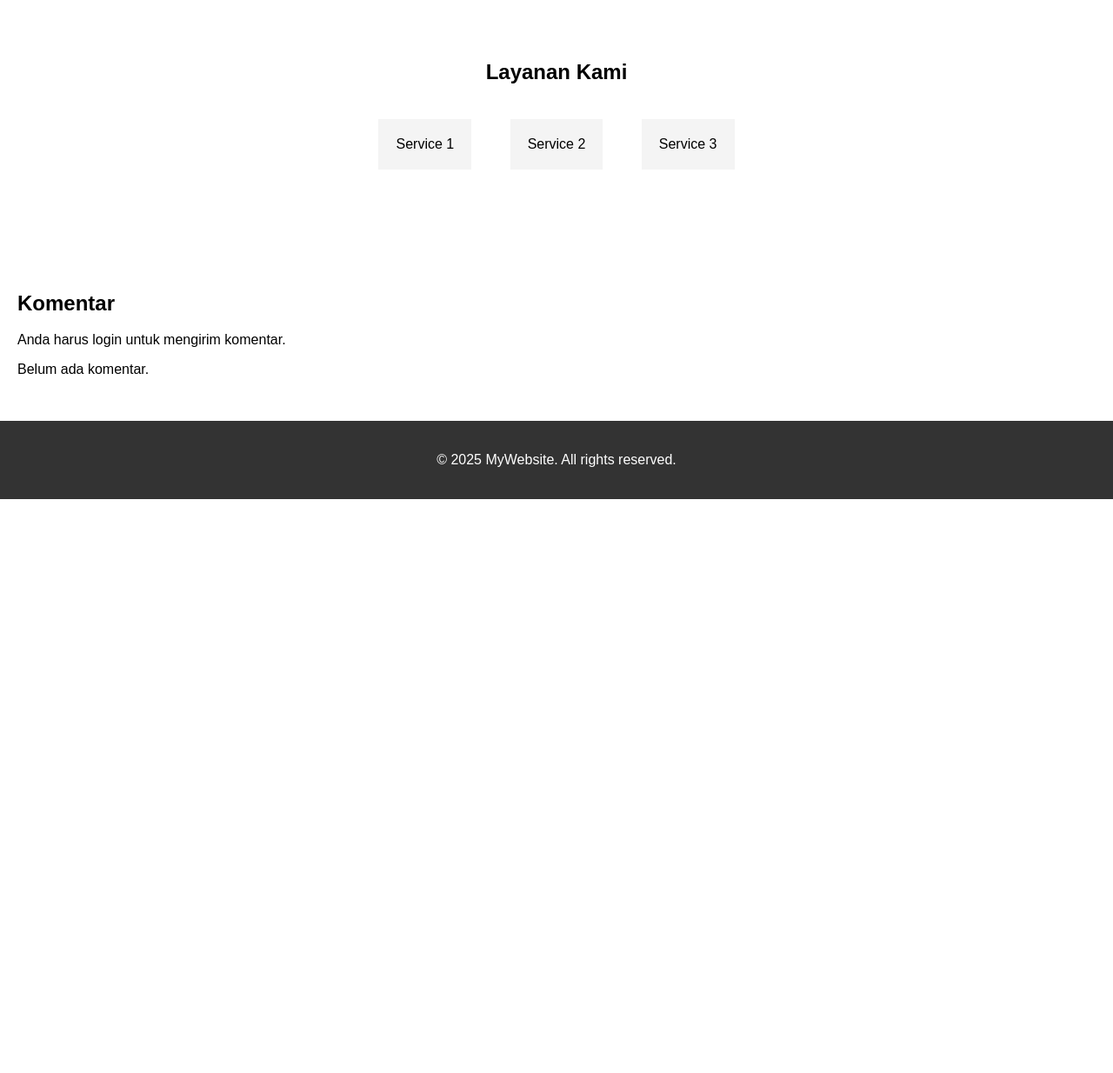
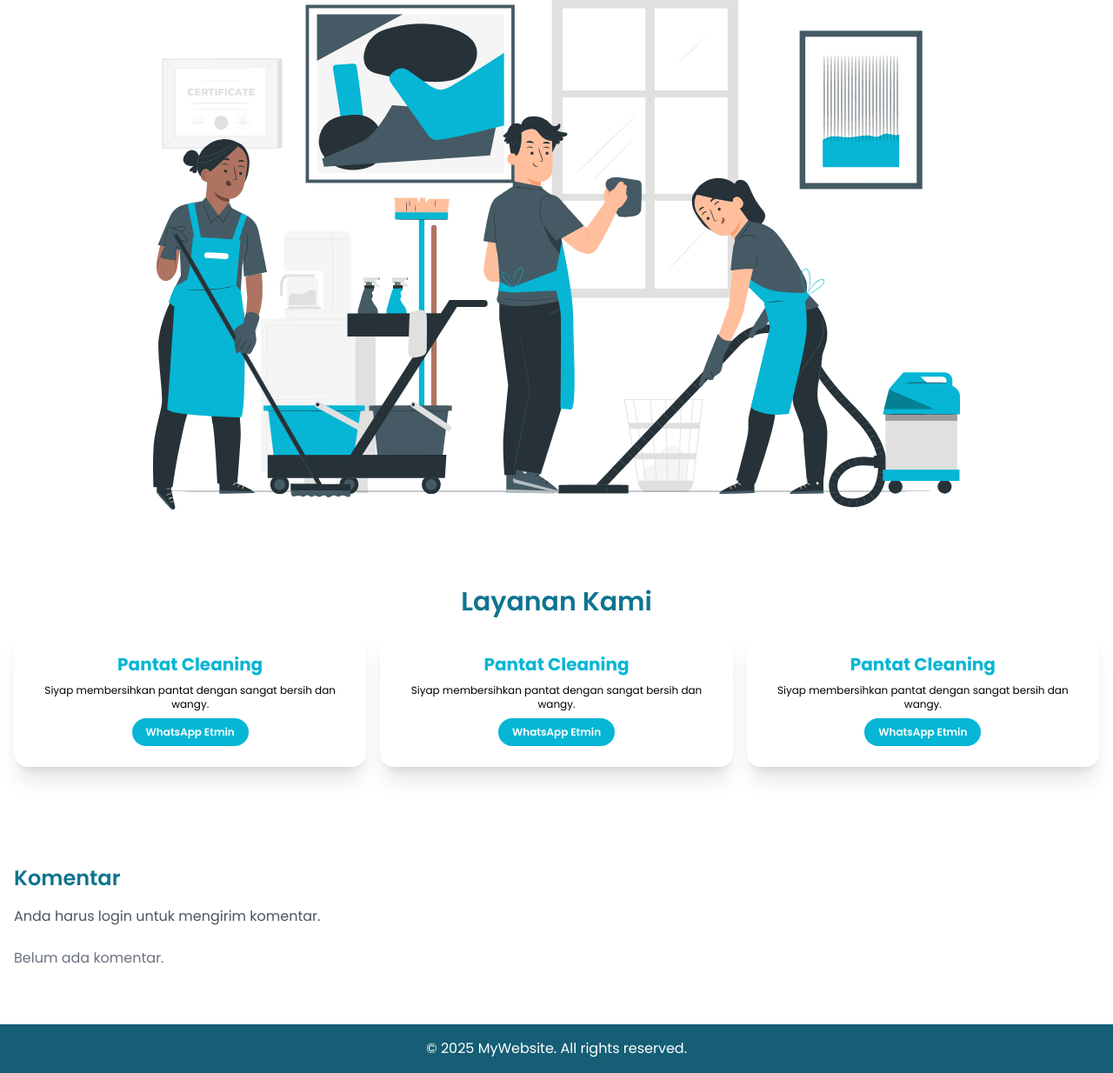
Before and after one commit to Selineajasih/Anomali12, a PHP site: page / in a window 1280 px wide. Shown: the part 341-1575 px from the top of the page at 87% size. Before the commit the page ends 915 px from the top, so only its background shows below. Run offline with PHP 8.4, Linux system fonts and the light colour scheme; data that the repository does not hold is empty; style sheets or scripts are compiled from the project's sources; some libraries are stand-ins or nearby versions.

Commit message:
Tampilan index beres coy

```diff
--- a/index.php
+++ b/index.php
@@ -5,49 +5,131 @@ include('db.php');
 <!DOCTYPE html>
 <html lang="en">
 <head>
-  <meta charset="UTF-8">
-  <meta name="viewport" content="width=device-width, initial-scale=1.0">
-  <title>Website Komersial</title>
-  <link rel="stylesheet" href="style.css">
+  <meta charset="UTF-8" />
+  <meta name="viewport" content="width=device-width, initial-scale=1.0"/>
+  <title>Joni Cleaner</title>
+
+  <!-- Tailwind CSS -->
+  <link rel="stylesheet" href="src/output.css" />
+  <script src="https://cdn.tailwindcss.com"></script>
+
+  <!-- Font Poppins -->
+  <link href="https://fonts.googleapis.com/css2?family=Poppins:wght@400;500;600;700&display=swap" rel="stylesheet" />
+
+  <style>
+    body {
+      font-family: 'Poppins', sans-serif;
+    }
+  </style>
 </head>
-<body>
-  <!-- Navbar -->
-  <nav>
-    <div class="logo">MyWebsite</div>
-    <div class="nav-links">
-      <?php if(isset($_SESSION['user'])): ?>
-        <span>Welcome, <?php echo htmlspecialchars($_SESSION['user']['username']); ?></span>
-        <a href="logout.php">Logout</a>
+<body class="bg-blue-30 min-h-screen">
+  <!-- NAVBAR -->
+  <nav class="w-full bg-blue-50 bg-opacity-50 backdrop-blur-md fixed z-50 flex justify-between p-4 items-center top-0 shadow-cyan-300 shadow-2xl rounded-b-3xl">
+    <div class="font-bold text-2xl">
+      <span class="text-cyan-700">Joni Clean</span><span class="text-cyan-400">.</span>
+    </div>
+
+    <div class="text-sm text-cyan-950">
+      <?php if (isset($_SESSION['user'])): ?>
+        <span>Welcome, <?php echo htmlspecialchars($_SESSION['user']['username']); ?>!</span>
+        <!-- Button Logout -->
+        <a href="logout.php" class="font-bold hover:underline ml-2 p-3 hover:text-red-600">Logout</a>
       <?php else: ?>
-        <a href="login.php">Login</a>
-        <a href="signup.php">Sign Up</a>
+        <a href="login.php" class="border-2 border-transparent bg-cyan-950 p-3 text-white hover:bg-cyan-800 rounded-2xl font-semibold">Login</a>
+        <a href="signup.php" class="border-2 border-cyan-950 p-3 hover:border-cyan-500 rounded-2xl hover:text-cyan-500 font-semibold">Sign Up</a>
       <?php endif; ?>
     </div>
   </nav>
+  <!-- NAVBAR END -->
 
-  <!-- Banner Section -->
-  <section class="banner">
-    <h1>Selamat Datang di Website Kami</h1>
-    <p>Website komersial sederhana dengan layanan terbaik.</p>
+
+  <main class="mt-20 px-4 w-full">
+
+    <!-- Banner -->
+    <section class="text-center py-12 w-full">
+      <h1 class="text-2xl font-semibold text-gray-700 md:text-4xl">Selamat Datang di Website<br>
+      <span class="text-cyan-700 font-bold">Joni Clean</span><span class="text-cyan-400">.</span></h1>
+      <p class="text-gray-600 mt-2 md:px-26 px-6 lg:px-32 md:text-base text-xs md:mt-5">Lorem ipsum dolor sit amet consectetur adipisicing elit. Temporibus hic iste, voluptatibus voluptatem provident facere dicta, sunt, consectetur quia totam sapiente quidem. Reprehenderit sint officia aliquid, similique, autem quia laboriosam ipsum nisi voluptatum iste natus?</p>
+
+      <div class="w-full px-10 py-10 md:px-20 lg:px-40 flex justify-center items-center">
+        <img src="assets/7426287.svg" alt="cleaner-image" class="">
+      </div>
     </section>
 
-  <!-- Service Section -->
-  <section class="services">
-    <h2>Layanan Kami</h2>
-    <div class="service-item">Service 1</div>
-    <div class="service-item">Service 2</div>
-    <div class="service-item">Service 3</div>
+    <!-- Services -->
+    <section class="justify-center w-full">
+      <h2 class="text-3xl font-semibold text-cyan-700 mb-4 w-full text-center">Layanan Kami</h2>
+
+      <!-- container -->
+      <div class="flex-col flex md:flex-row gap-4 justify-center w-full items-center">
+
+        <!-- service option -->
+        <div class=" p-6 shadow-xl rounded-2xl w-4/5 lg:w-1/3">
+          <div class="font-bold text-cyan-500 text-center text-xl">
+            Pantat Cleaning
+          </div>
+          <div class="font-normal text-xs text-black text-center my-2">
+            Siyap membersihkan pantat dengan sangat bersih dan wangy.
+          </div>
+          <div class="text-center">
+            <a
+              href="https://wa.me/6285945661386"
+              target="_blank"
+              class="inline-block bg-cyan-500 hover:bg-cyan-600 text-white px-4 py-2 rounded-full text-xs font-semibold transition">
+              WhatsApp Etmin
+            </a>
+          </div>
+        </div>
+
+        <!-- service option -->
+        <div class=" p-6 shadow-xl rounded-2xl w-4/5 lg:w-1/3">
+          <div class="font-bold text-cyan-500 text-center text-xl">
+            Pantat Cleaning
+          </div>
+          <div class="font-normal text-xs text-black text-center my-2">
+            Siyap membersihkan pantat dengan sangat bersih dan wangy.
+          </div>
+          <div class="text-center">
+            <a
+              href="https://wa.me/6285945661386"
+              target="_blank"
+              class="inline-block bg-cyan-500 hover:bg-cyan-600 text-white px-4 py-2 rounded-full text-xs font-semibold transition">
+              WhatsApp Etmin
+            </a>
+          </div>
+        </div>
+
+        <!-- service option -->
+        <div class=" p-6 shadow-xl rounded-2xl w-4/5 lg:w-1/3">
+          <div class="font-bold text-cyan-500 text-center text-xl">
+            Pantat Cleaning
+          </div>
+          <div class="font-normal text-xs text-black text-center my-2">
+            Siyap membersihkan pantat dengan sangat bersih dan wangy.
+          </div>
+          <div class="text-center">
+            <a
+              href="https://wa.me/6285945661386"
+              target="_blank"
+              class="inline-block bg-cyan-500 hover:bg-cyan-600 text-white px-4 py-2 rounded-full text-xs font-semibold transition">
+              WhatsApp Etmin
+            </a>
+          </div>
+        </div>
+
+      </div>
     </section>
 
-  <!-- Comment Section -->
-  <section class="comments">
-    <h2>Komentar</h2>
-    <?php if(isset($_SESSION['user'])): ?>
-      <form id="commentForm" method="POST" action="process_comment.php" onsubmit="return validateComment();">
-        <textarea name="comment" id="comment" placeholder="Tulis komentar anda..."></textarea>
+    <!-- Comments -->
+    <section class="py-8 mt-20">
+      <h2 class="text-2xl font-semibold text-cyan-700 mb-4">Komentar</h2>
+
+      <?php if (isset($_SESSION['user'])): ?>
+        <form id="commentForm" method="POST" action="process_comment.php" onsubmit="return validateComment();" class="space-y-4">
+          <textarea name="comment" id="comment" class="w-full p-2 border rounded" placeholder="Tulis komentar anda..."></textarea>
           <div>
-          <label>Rating: </label>
-          <select name="rating" id="rating">
+            <label class="block mb-1">Rating:</label>
+            <select name="rating" id="rating" class="border p-1 rounded w-full max-w-xs">
               <option value="">Pilih Rating</option>
               <option value="1">1 Bintang</option>
               <option value="2">2 Bintang</option>
@@ -56,57 +138,57 @@ include('db.php');
               <option value="5">5 Bintang</option>
             </select>
           </div>
-        <button type="submit">Kirim Komentar</button>
+          <button type="submit" class="bg-cyan-500 hover:bg-cyan-600 text-white px-4 py-2 rounded">Kirim Komentar</button>
         </form>
       <?php else: ?>
-      <p>Anda harus login untuk mengirim komentar.</p>
+        <p class="text-gray-600">Anda harus login untuk mengirim komentar.</p>
       <?php endif; ?>
 
-    <!-- Menampilkan Komentar -->
-    <div class="comment-list">
+      <div class="mt-6 space-y-4">
         <?php
         $sql = "SELECT * FROM comments ORDER BY created_at DESC";
         $result = $conn->query($sql);
-      if($result && $result->num_rows > 0){
-          while($row = $result->fetch_assoc()){
-              echo "<div class='comment-item'>";
+        if ($result && $result->num_rows > 0) {
+          while ($row = $result->fetch_assoc()) {
+            echo "<div class='bg-white p-4 rounded shadow'>";
             echo "<strong>" . htmlspecialchars($row['username']) . "</strong> ";
             echo "(Rating: " . htmlspecialchars($row['rating']) . " Bintang)";
-              echo "<p>" . nl2br(htmlspecialchars($row['comment'])) . "</p>";
-              echo "<small>" . $row['created_at'] . "</small>";
+            echo "<p class='mt-2'>" . nl2br(htmlspecialchars($row['comment'])) . "</p>";
+            echo "<small class='text-gray-500'>" . $row['created_at'] . "</small>";
 
-              // Tombol Edit/Delete hanya untuk pemilik komentar
-              if(isset($_SESSION['user']) && $_SESSION['user']['id'] == $row['user_id']){
-                  echo "<div class='comment-actions'>";
-                  echo "<a href='edit_comment.php?id=" . $row['id'] . "'>Edit</a> | ";
-                  echo "<a href='delete_comment.php?id=" . $row['id'] . "' onclick='return confirm(\'Hapus komentar ini?\');'>Delete</a>";
+            if (isset($_SESSION['user']) && $_SESSION['user']['id'] == $row['user_id']) {
+              echo "<div class='mt-2 text-sm'>";
+              echo "<a href='edit_comment.php?id=" . $row['id'] . "' class='text-blue-600'>Edit</a> | ";
+              echo "<a href='delete_comment.php?id=" . $row['id'] . "' class='text-red-600' onclick='return confirm(\"Hapus komentar ini?\");'>Delete</a>";
               echo "</div>";
             }
 
             echo "</div>";
           }
         } else {
-          echo "Belum ada komentar.";
+          echo "<p class='text-gray-500'>Belum ada komentar.</p>";
         }
         ?>
       </div>
     </section>
 
-  <!-- Footer -->
-  <footer>
+  </main>
+
+  <footer class="bg-cyan-800 text-white text-center py-4 mt-8">
     <p>&copy; 2025 MyWebsite. All rights reserved.</p>
   </footer>
 
   <script>
     function validateComment() {
-      var comment = document.getElementById('comment').value;
-      var rating = document.getElementById('rating').value;
-      if(comment.trim() == '' || rating == ''){
+      const comment = document.getElementById('comment').value;
+      const rating = document.getElementById('rating').value;
+      if (comment.trim() === '' || rating === '') {
         alert('Komentar dan rating harus diisi.');
         return false;
       }
       return true;
     }
   </script>
+
 </body>
 </html>
```
Also changed, not shown: assets/7426287.svg (added). Lines whose indentation alone changed are shown as unchanged.
